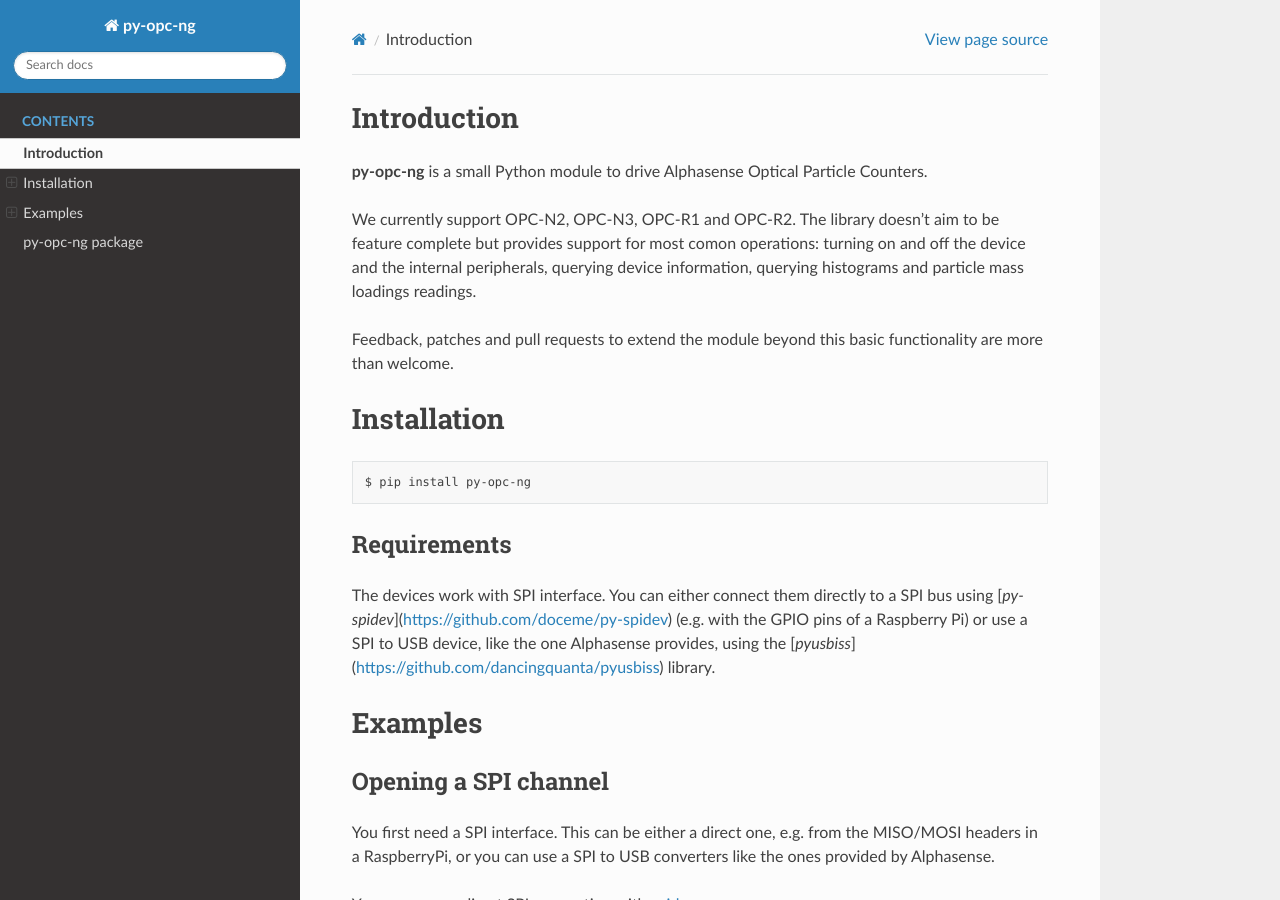
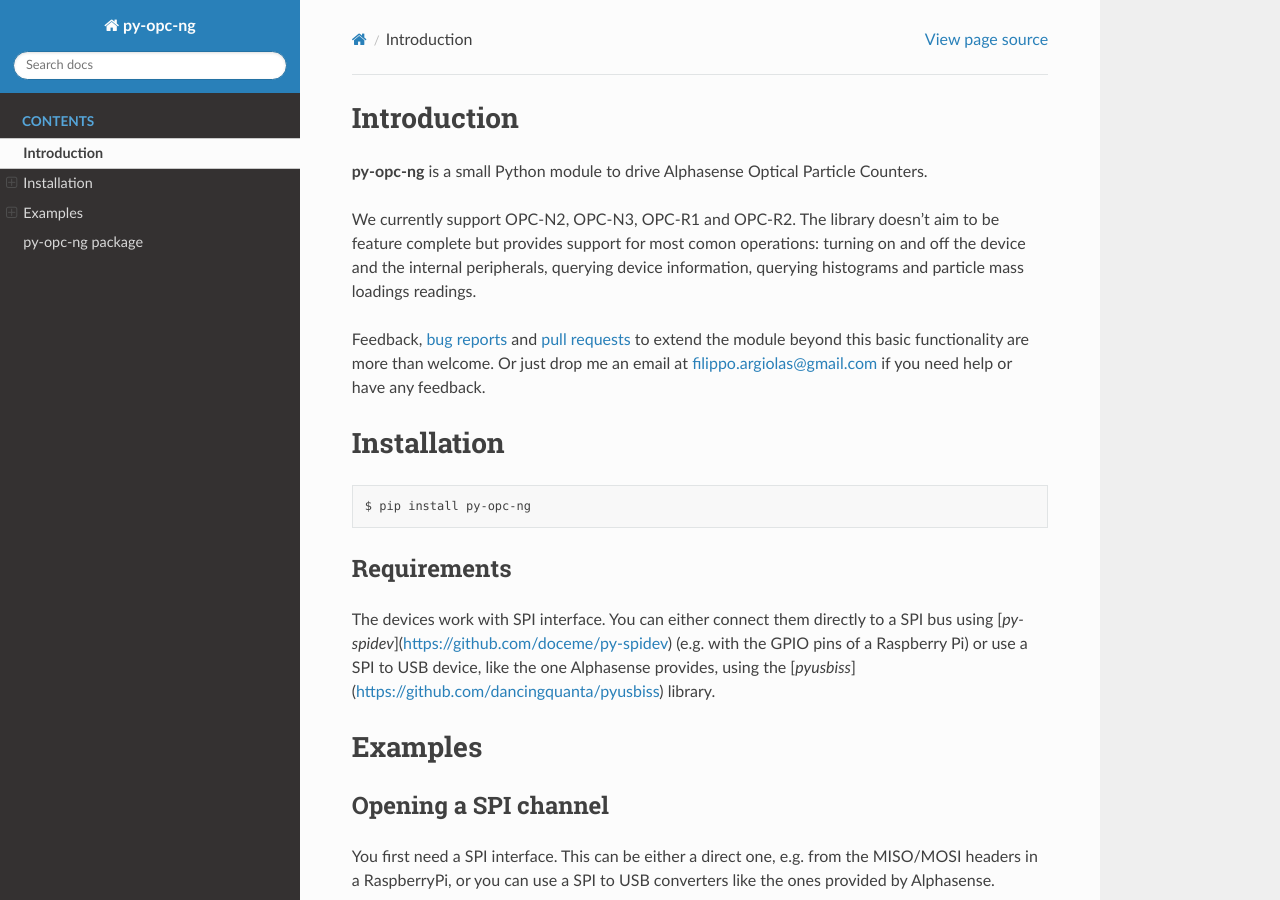
Before and after one commit to fargiolas/py-opc-ng, a Sphinx documentation site: the page built from docs/usage.rst, in a window 1280 px wide and 900 px high. Built offline with Sphinx 7.4.7 and the Read the Docs theme 2.0.0, drawn with Linux system fonts in a browser that asks for light colours.

Commit message:
docs: add some contact info

```diff
--- a/docs/usage.rst
+++ b/docs/usage.rst
@@ -9,9 +9,12 @@
 peripherals, querying device information, querying histograms and
 particle mass loadings readings.
 
-Feedback, patches and pull requests to extend the module beyond this
-basic functionality are more than welcome.
+Feedback, `bug reports`_ and `pull requests`_ to extend the module
+beyond this basic functionality are more than welcome. Or just drop me
+an email at filippo.argiolas@gmail.com if you need help or have any feedback.
 
+.. _bug reports: https://github.com/fargiolas/py-opc-ng/issues
+.. _pull requests: https://github.com/fargiolas/py-opc-ng/pulls
 
 Installation
 ============
```
